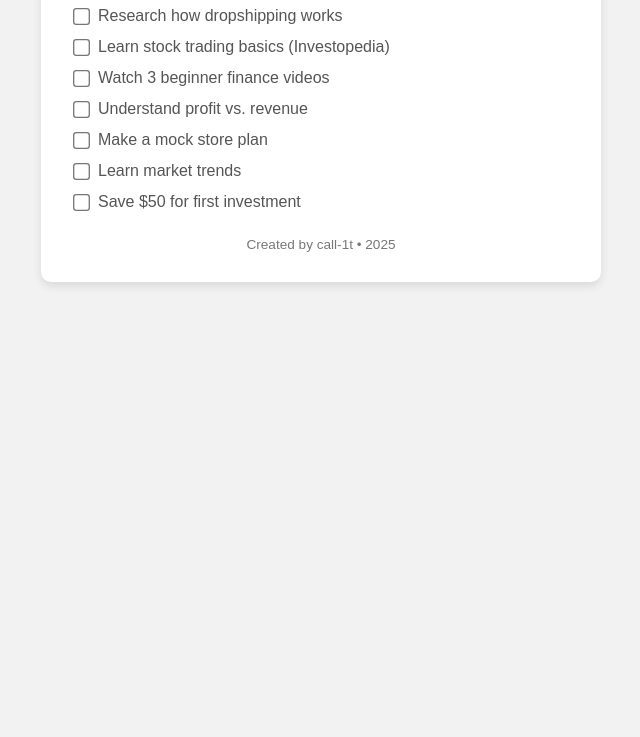
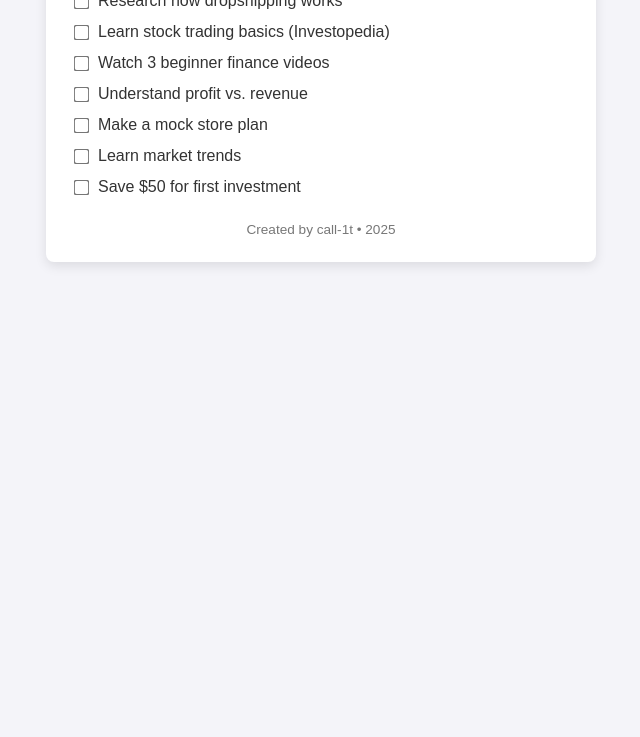
Before and after one commit to call-1t/call-1t-checklist, a plain HTML site: page index.html in a window 1280 px wide. Shown: the part 143-880 px from the top of the page, without its empty margins (319-959 px from the left). Drawn offline with Linux system fonts and the light colour scheme.

Commit message:
Update index.html

```diff
--- a/index.html
+++ b/index.html
@@ -1,52 +1,59 @@
 <!DOCTYPE html>
 <html lang="en">
 <head>
-  <meta charset="UTF-8">
-  <meta name="viewport" content="width=device-width, initial-scale=1.0">
+  <meta charset="UTF-8" />
+  <meta name="viewport" content="width=device-width, initial-scale=1.0" />
   <title>Checklist</title>
   <style>
     body {
       font-family: Arial, sans-serif;
-      background-color: #f2f2f2;
+      background-color: #f4f4f9;
+      color: #333;
       display: flex;
       justify-content: center;
       align-items: flex-start;
       min-height: 100vh;
       margin: 0;
-      padding: 40px;
+      padding: 30px;
     }
+
     .container {
       background-color: #fff;
-      border-radius: 10px;
-      box-shadow: 0 4px 10px rgba(0,0,0,0.1);
-      padding: 30px;
+      border-radius: 8px;
+      box-shadow: 0 4px 12px rgba(0, 0, 0, 0.1);
+      padding: 25px;
       width: 100%;
       max-width: 500px;
     }
+
     h1 {
       text-align: center;
-      color: #333;
+      color: #2a2a2a;
     }
+
     ul {
       list-style: none;
       padding: 0;
     }
+
     li {
       margin: 12px 0;
       display: flex;
       align-items: center;
       font-size: 16px;
-      color: #555;
     }
+
     input[type="checkbox"] {
       margin-right: 10px;
-      transform: scale(1.3);
+      transform: scale(1.2);
+      accent-color: #007bff;
     }
+
     footer {
       text-align: center;
+      margin-top: 25px;
       font-size: 0.85rem;
       color: #777;
-      margin-top: 25px;
     }
   </style>
 </head>
```
